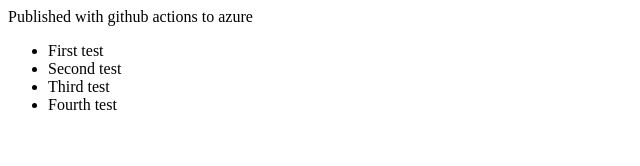
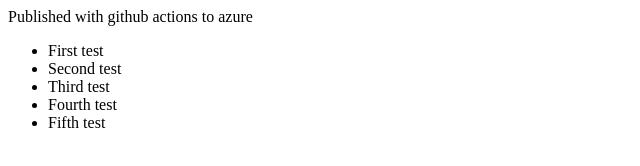
Before and after one commit to feather-design-system/test-public, a plain HTML site: page public/index.html in a window 1280 px wide. Shown: the full height of the page, 0-640 px from the left. Drawn offline with Linux system fonts and the light colour scheme.

Commit message:
Update index.html

```diff
--- a/public/index.html
+++ b/public/index.html
@@ -5,4 +5,5 @@
     <li>Second test</li>
     <li>Third test</li>
     <li>Fourth test</li>
+    <li>Fifth test</li>
 </ul>
```
